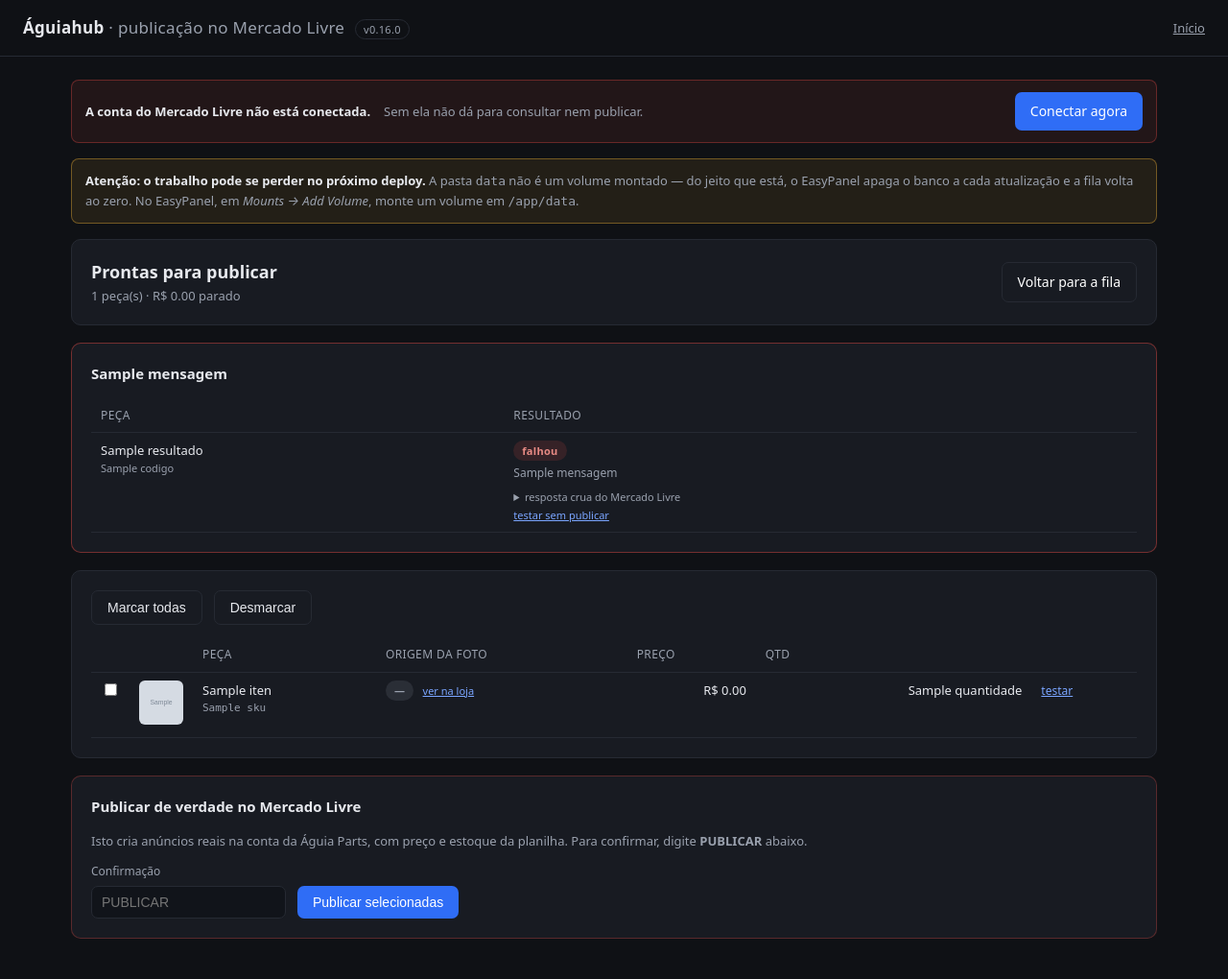
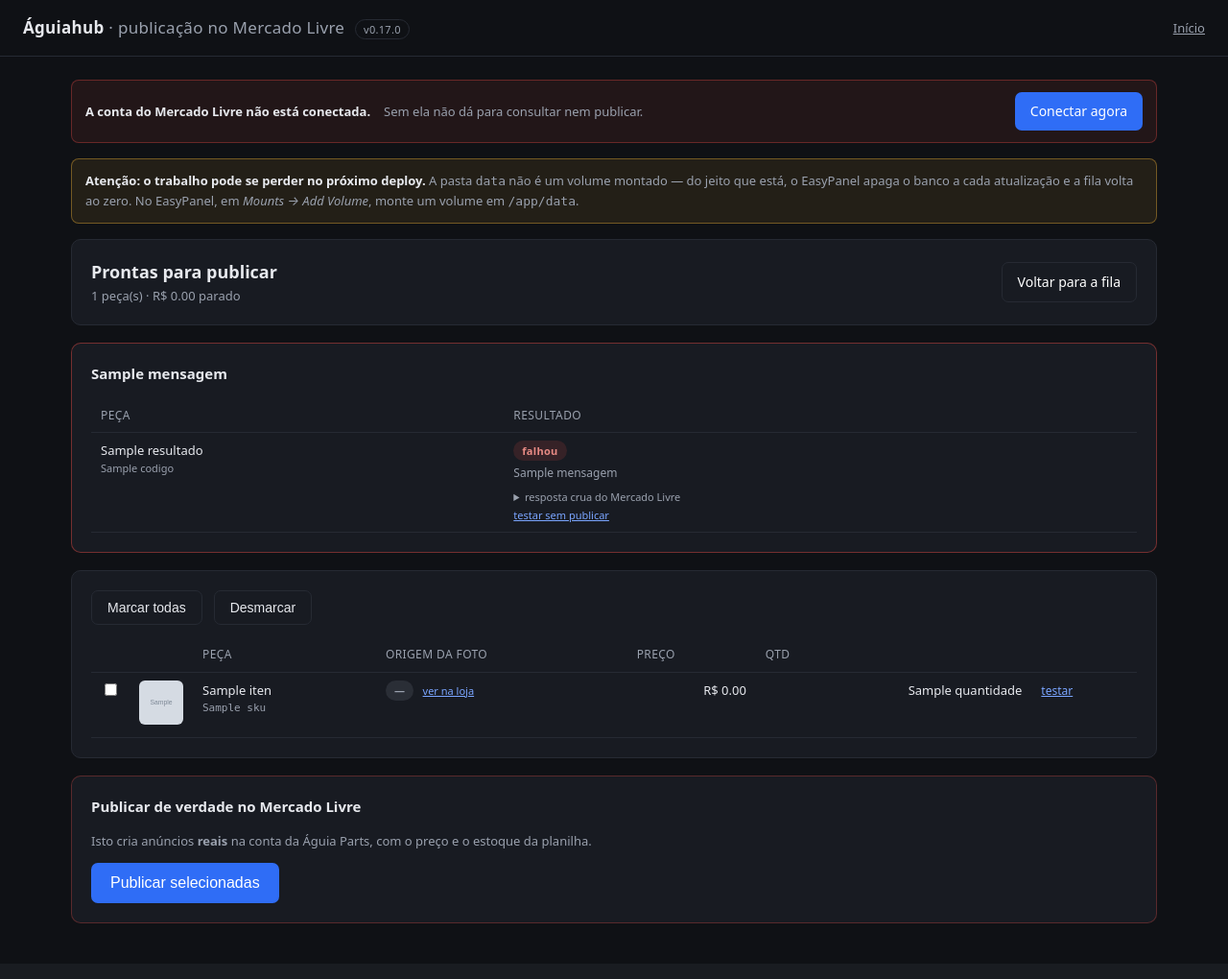
Before and after one commit to webmedula/aguiahub, a FastAPI app: template app/templates/prontas.html in a window 1280 px wide. Shown: the whole page at 96% size. After the commit the page ends 962 px from the top, so only its background shows below. Run offline with FastAPI, Linux system fonts and the light colour scheme; the template is opened without the code that fills it: most values are stand-ins (such as "Sample title", 1, 10 or a date in 2020); grey boxes marked "Sample" are stand-in pictures; data that the repository does not hold is empty.

Commit message:
Add files via upload

```diff
--- a/app/main.py
+++ b/app/main.py
@@ -474,8 +474,10 @@ async def publicar_selecionadas(request: Request, lote_id: int,
     """Publica no Mercado Livre as peças marcadas. Cria anúncios REAIS."""
     if not storage.lote(lote_id):
         raise HTTPException(404, "Lote não encontrado.")
-    if confirmacao.strip().upper() != "PUBLICAR":
-        raise HTTPException(400, "Digite PUBLICAR para confirmar a publicação.")
+    # A confirmação digitada saiu a pedido do João (v0.17.0): na prática ele
+    # digitava "publicar" em toda peça e a fricção só atrasava. O parâmetro
+    # continua aceito para não quebrar link antigo, mas não é mais exigido.
+    # A proteção que resta é o aviso na tela e o confirm do navegador.
     if not storage.carregar_token():
         raise HTTPException(400, "Conecte a conta do Mercado Livre primeiro.")
 
@@ -551,13 +553,10 @@ async def vincular_loja(item_id: int, referencia: str = Form(...),
 @app.post("/itens/{item_id}/publicar-loja")
 async def publicar_item_da_loja(item_id: int, lote_id: int = Form(...),
                                 confirmacao: str = Form("")):
-    """Cria o anúncio no ML com as fotos da loja. Exige confirmação digitada."""
+    """Cria o anúncio no ML com as fotos da loja. Cria anúncio REAL."""
     if not storage.carregar_token():
         raise HTTPException(400, "Conecte a conta do Mercado Livre primeiro.")
-    if confirmacao.strip().upper() != "PUBLICAR":
-        raise HTTPException(400, (
-            "Para publicar de verdade, digite PUBLICAR no campo de confirmação. "
-            "Esta ação cria um anúncio real na conta da Águia Parts."))
+    # Confirmação digitada removida a pedido do João (v0.17.0).
 
     resultado = await publicar_da_loja(item_id)
     if not resultado["ok"]:
@@ -612,10 +611,7 @@ async def publicar_com_foto(item_id: int, lote_id: int = Form(...),
                             confirmacao: str = Form("")):
     if not storage.carregar_token():
         raise HTTPException(400, "Conecte a conta do Mercado Livre primeiro.")
-    if confirmacao.strip().upper() != "PUBLICAR":
-        raise HTTPException(400, (
-            "Para publicar de verdade, digite PUBLICAR no campo de confirmação. "
-            "Esta ação cria um anúncio real na conta da Águia Parts."))
+    # Confirmação digitada removida a pedido do João (v0.17.0).
     resultado = await publicar_com_fotos_proprias(item_id)
     if not resultado["ok"]:
         raise HTTPException(400, resultado["mensagem"])
@@ -715,15 +711,10 @@ async def vincular_ml(item_id: int, referencia: str = Form(...),
 async def publicar(request: Request, lote_id: int,
                    aprovados: list[int] = Form(default=[]),
                    confirmacao: str = Form("")):
-    """Publica de verdade. Exige a palavra PUBLICAR digitada pelo operador."""
+    """Publica de verdade — cria anúncios REAIS na conta da Águia Parts."""
     if not storage.carregar_token():
         raise HTTPException(400, "Conecte a conta do Mercado Livre primeiro.")
-    if confirmacao.strip().upper() != "PUBLICAR":
-        raise HTTPException(
-            400,
-            "Confirmação incorreta. Digite PUBLICAR no campo para confirmar — "
-            "esta ação cria anúncios reais na sua conta do Mercado Livre."
-        )
+    # Confirmação digitada removida a pedido do João (v0.17.0).
     if not aprovados:
         raise HTTPException(400, "Nenhum item aprovado. Marque ao menos um.")
 
--- a/app/publisher.py
+++ b/app/publisher.py
@@ -134,7 +134,17 @@ def aplicar_user_product(payload: dict, titulo: str) -> dict:
         return payload
 
     s = get_settings()
-    payload.setdefault("family_name", (titulo or "").strip()[:FAMILY_NAME_MAX])
+    titulo = (titulo or payload.get("title") or "").strip()
+    payload.setdefault("family_name", titulo[:FAMILY_NAME_MAX])
+
+    # No modelo User Product o título NÃO é enviado: o ML monta o título do
+    # anúncio a partir do family_name e dos atributos. Mandar os dois é erro:
+    #
+    #     The fields [title] are invalid for requested call.
+    #
+    # Foi a segunda camada da cascata de validação — a primeira cobrou o
+    # family_name, a segunda recusou o title que continuava indo junto.
+    payload.pop("title", None)
 
     termos = {t.get("id") for t in payload.get("sale_terms", [])}
     sale_terms = list(payload.get("sale_terms", []))
--- a/app/templates/prontas.html
+++ b/app/templates/prontas.html
@@ -134,15 +134,10 @@
 <div class="card" style="border-color:rgba(208,69,63,.35)">
   <h2>Publicar de verdade no Mercado Livre</h2>
   <p class="fraco" style="font-size:13px;margin-top:0">
-    Isto cria anúncios reais na conta da Águia Parts, com preço e estoque da
-    planilha. Para confirmar, digite <strong>PUBLICAR</strong> abaixo.</p>
-  <div style="display:flex;gap:12px;align-items:flex-end;flex-wrap:wrap">
-    <div>
-      <label for="senha">Confirmação</label>
-      <input id="senha" name="confirmacao" autocomplete="off" placeholder="PUBLICAR">
-    </div>
-    <button type="submit">Publicar selecionadas</button>
-  </div>
+    Isto cria anúncios <strong>reais</strong> na conta da Águia Parts, com o
+    preço e o estoque da planilha.</p>
+  <button type="submit" style="font-size:16px;padding:12px 20px">
+    Publicar selecionadas</button>
 </div>
 </form>
 
@@ -157,10 +152,6 @@ function atualiza(){
     n ? n + ' selecionada(s)' : '';
 }
 function confereSenha(f){
-  if (f.confirmacao.value.trim().toUpperCase() !== 'PUBLICAR'){
-    alert('Digite PUBLICAR no campo de confirmação.');
-    return false;
-  }
   const n = document.querySelectorAll('.sel:checked').length;
   if (!n){ alert('Marque ao menos uma peça.'); return false; }
   return confirm('Publicar ' + n + ' anúncio(s) reais no Mercado Livre?');
--- a/app/version.py
+++ b/app/version.py
@@ -4,5 +4,5 @@ Aparece no cabeçalho da interface e em GET /health — assim dá para confirmar
 sem adivinhação, qual versão está de fato rodando no VPS depois de um deploy.
 """
 
-VERSAO = "0.16.0"
+VERSAO = "0.17.0"
 LANCADA_EM = "2026-08-21"
```
Also changed, not shown: app/templates/conferencia.html (+2 -9 lines), app/templates/fila.html (+3 -11 lines), tests/test_publisher.py (+84 -5 lines), CHANGELOG.md.
